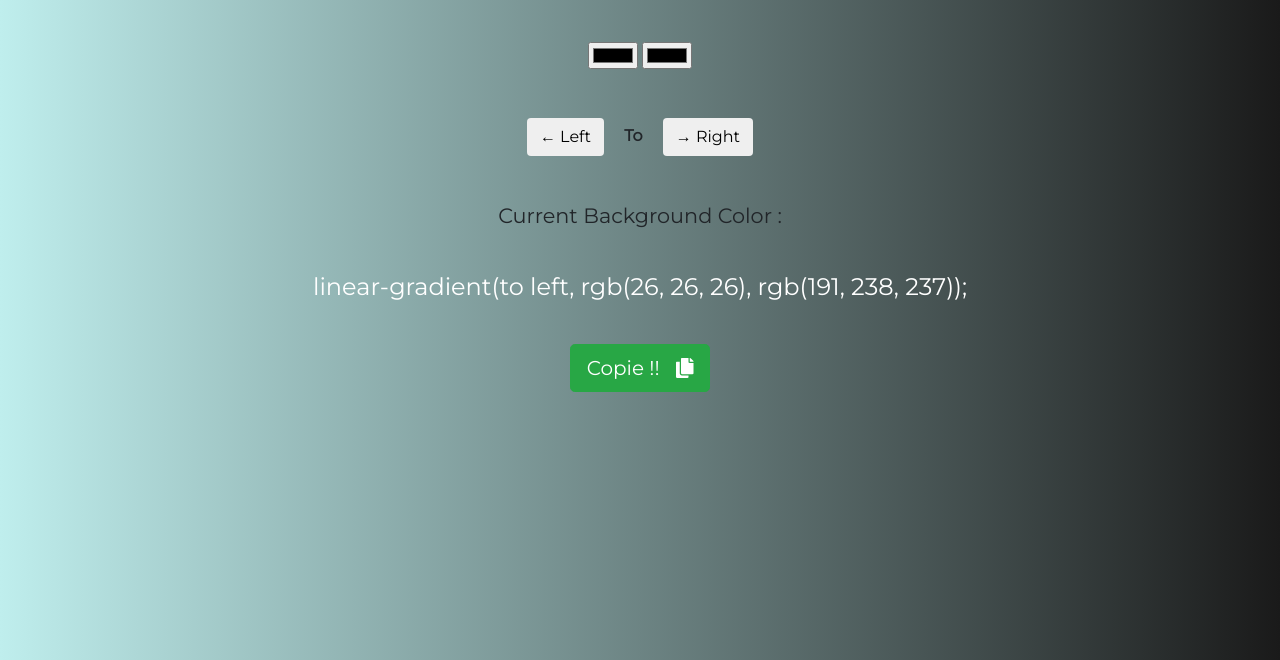
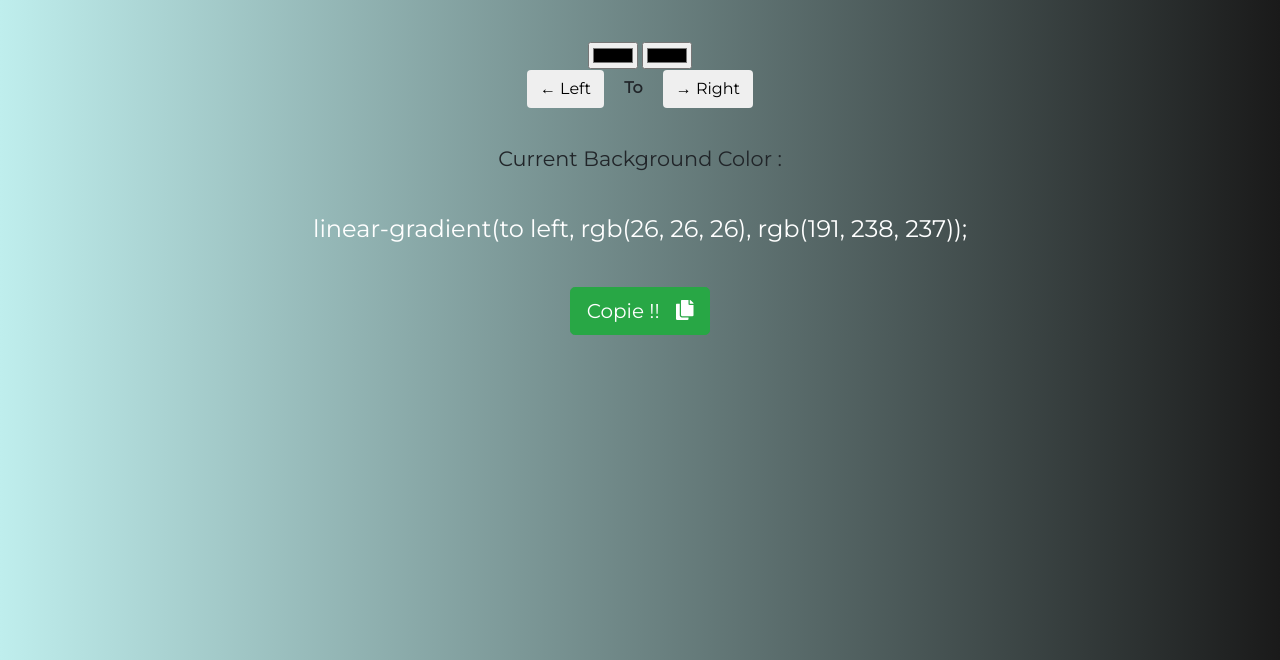
Before and after one commit to Mahdi-Soultana/backgroundgenerator, a plain HTML site: page index.html in a window 1280 px wide. Shown: the part 140-800 px from the top of the page. Drawn offline with nearby package versions, Linux system fonts and the light colour scheme.

Commit message:
Hi margin = 6

```diff
--- a/index.html
+++ b/index.html
@@ -15,7 +15,7 @@
 	<input type="color" name="color1" id="color1" value="rgb(26, 26, 26)">
 	<input type="color" name="color2" id="color2" value="rgb(191, 238, 237)">
 	<!-------Direction-------->
-	<div class="my-5">
+	<div class="my-6">
 		<button class="btn btn-white mx-3" id="left">← Left </button>
 		<b>To</b>
 		<button class="btn btn-white mx-3"id="right">→ Right</button>
```
